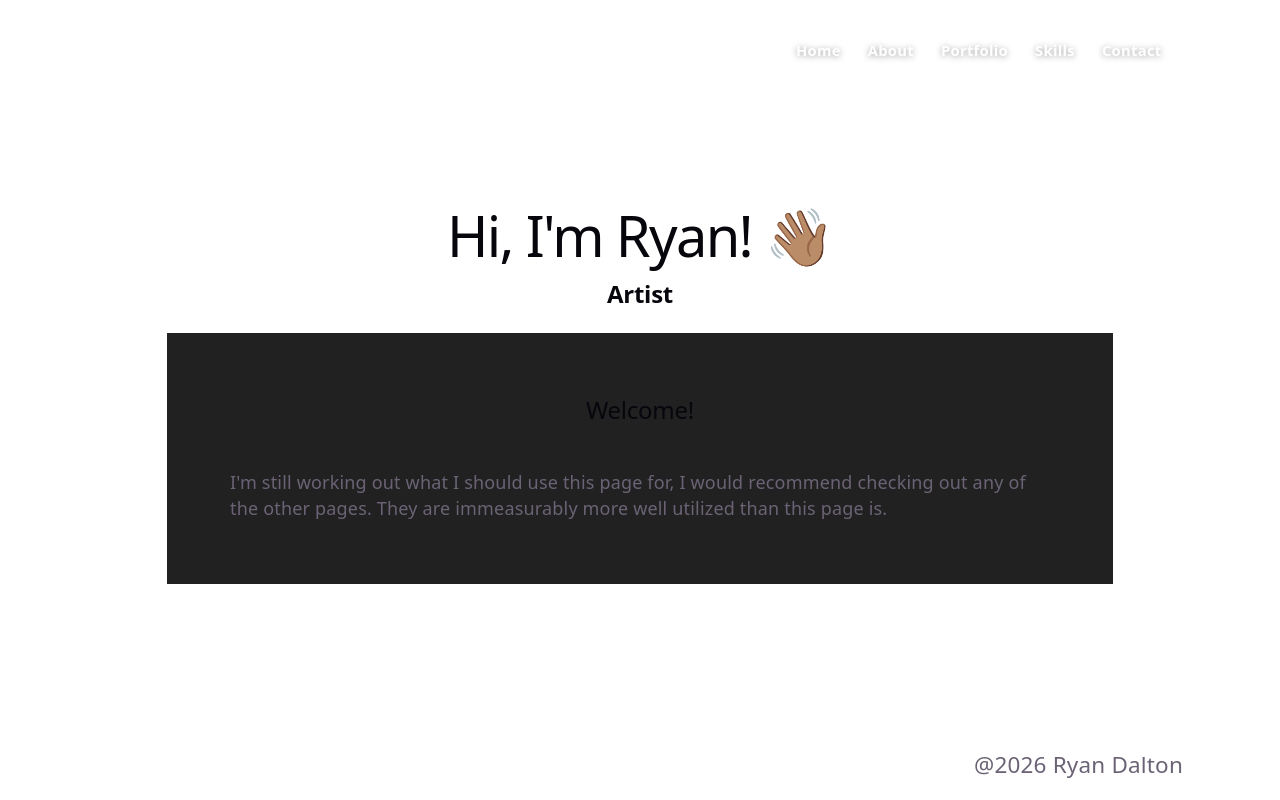
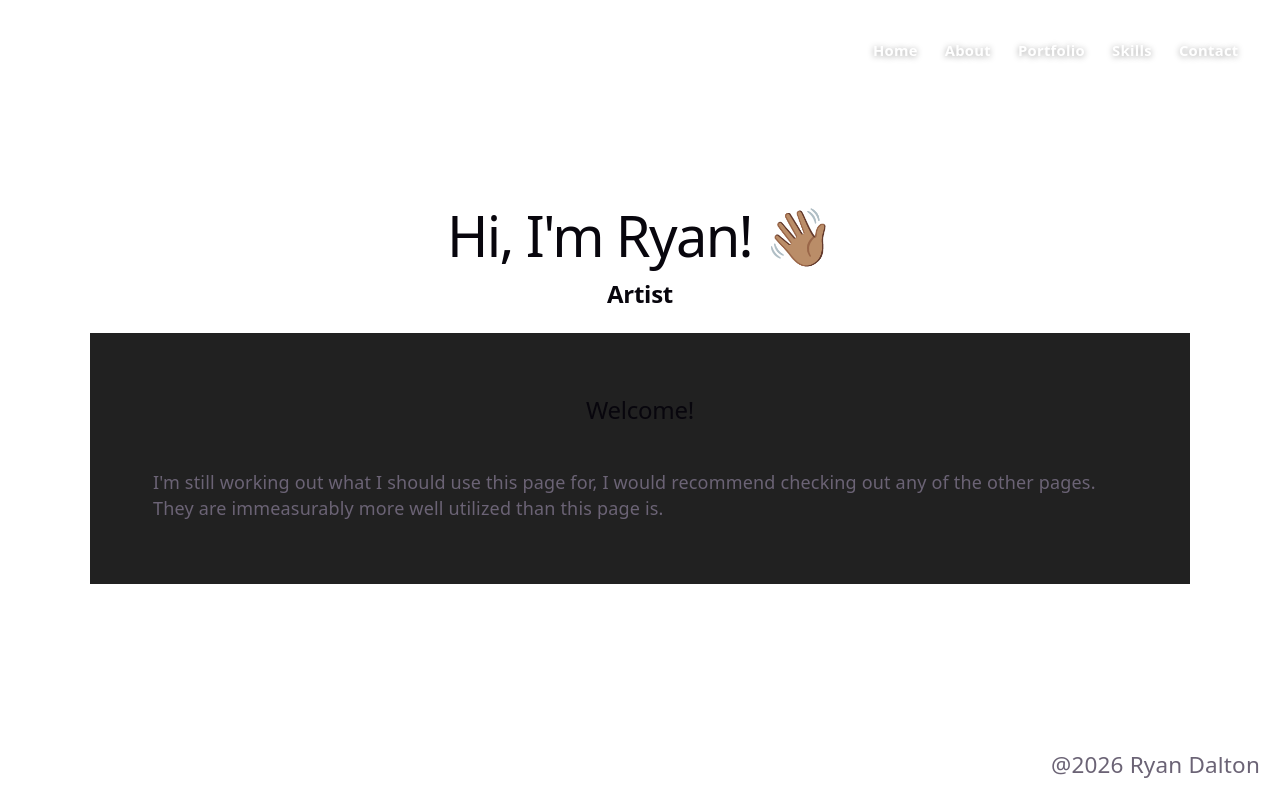
Before and after one commit to rydal05/portfolio-site, a React (Vite) app: page /#/ in a window 1280 px wide. Built offline with nearby package versions, Linux system fonts and the light colour scheme.

Commit message:
testing expanded width main

```diff
--- a/src/index.css
+++ b/src/index.css
@@ -53,7 +53,7 @@ body {
 }
 
 #root {
-  width: 1126px;
+  width: 1800px;
   max-width: 100%;
   margin: 0 auto;
   text-align: center;
```
